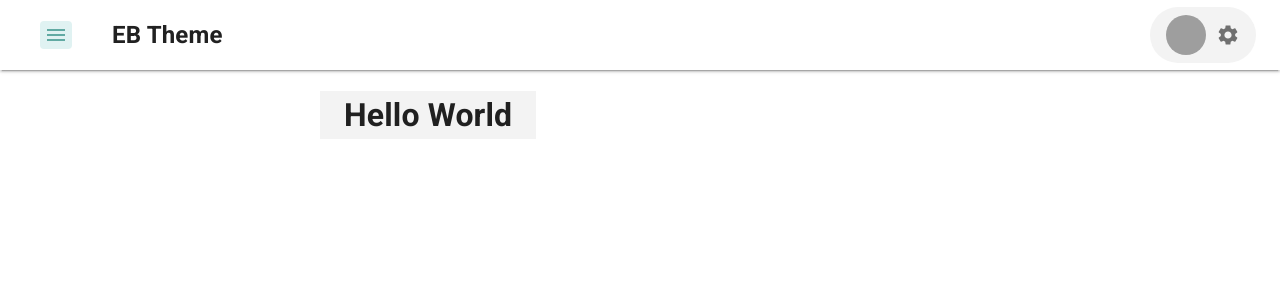
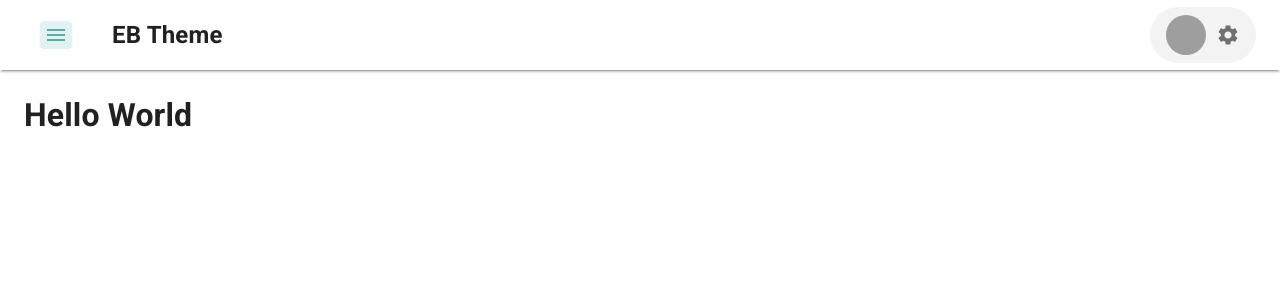
Before and after one commit to buzzracharyeah-rejan/eb_theme, a React (Create React App) app: page /dashboard/adminManagement in a window 1280 px wide. Shown: the top 300 px of the page. Built offline with nearby package versions, Linux system fonts and the light colour scheme; grey boxes are pictures that could not be loaded.

Commit message:
margin and layout fixes

```diff
--- a/src/layouts/Drawer/index.jsx
+++ b/src/layouts/Drawer/index.jsx
@@ -17,19 +17,27 @@ import {
 import { Icon } from '@mui/material';
 
 const ItemsList = [
-  { icon: <InboxIcon />, text: 'Page Management', path: '/dashboard/pageManagement' },
-  { icon: <MailIcon />, text: 'Admin Management', path: '/dashboard/adminManagement' },
+  {
+    icon: <InboxIcon />,
+    text: 'Page Management',
+    path: '/dashboard/pageManagement',
+  },
+  {
+    icon: <MailIcon />,
+    text: 'Admin Management',
+    path: '/dashboard/adminManagement',
+  },
 ];
 
 const drawerWidth = 300;
 
-const AppDrawer = () => {
-  const { sidebarOpen } = useContext(AppBarContext);
+const AppDrawer = (props) => {
+  const { sidebarOpen } = props;
   const navigate = useNavigate();
   return (
     <SideMenu
-      variant='persistent'
-      anchor='left'
+      variant="persistent"
+      anchor="left"
       open={sidebarOpen}
       sx={{
         '& .MuiDrawer-paper': {
--- a/src/layouts/index.jsx
+++ b/src/layouts/index.jsx
@@ -1,31 +1,29 @@
-import React from 'react';
+import React, { useContext } from 'react';
 import { Container, Grid } from '@mui/material';
 
 import HelloWorld from '../components/HelloWorld';
 import Sidebar from './Drawer';
 import AppBar from './AppBar';
-
+import { AppBarContext } from '../context/AppBarContext';
 import AppBarProvider from '../context/AppBarContext';
 import { styled } from '@mui/material';
 import { createTheme } from '@mui/material';
 
 const BaseLayout = ({ children }) => {
   const theme = createTheme();
+  const { sidebarOpen } = useContext(AppBarContext);
   return (
-    <AppBarProvider>
+    <>
       <AppBar />
-      <Grid container>
-        <Grid item md={3}>
-          <Sidebar />
-        </Grid>
-        <Grid item xl={9}>
-          <Container md={9} sx={{ background: '#f3f3f3' }}>
-            <HelloWorld />
-            {children}
-          </Container>
-        </Grid>
-      </Grid>
-    </AppBarProvider>
+      <div>
+        <Sidebar sidebarOpen={sidebarOpen} />
+
+        <Container style={{ marginLeft: sidebarOpen ? 300 : 0 }}>
+          <HelloWorld />
+          {children}
+        </Container>
+      </div>
+    </>
   );
 };
 
--- a/src/routes/index.js
+++ b/src/routes/index.js
@@ -9,30 +9,34 @@ import BaseLayout from '../layouts';
 import PageManagement from '../pages/PageManagement';
 import AdminManagement from '../pages/AdminManagement';
 import ErrorPage from '../pages/Error404';
+import AppBarProvider from '../context/AppBarContext';
 
 const AppRoutes = () => {
   // const {pathname} = useLocation();
   // const excludabeRoutes = ['/login', '/register', '/forgotPassword'];
   // const routeHit = excludabeRoutes.some(route => route === pathname)
 
+  const BaseElement = () => {
+    return (
+      <AppBarProvider>
+        <BaseLayout>
+          <Dashboard />
+        </BaseLayout>
+      </AppBarProvider>
+    );
+  };
+
   return (
     <>
       <Routes>
-        <Route
-          path='dashboard'
-          element={
-            <BaseLayout>
-              <Dashboard />
-            </BaseLayout>
-          }
-        >
-          <Route path='adminManagement' element={<AdminManagement />} />
+        <Route path="dashboard" element={<BaseElement />}>
+          <Route path="adminManagement" element={<AdminManagement />} />
         </Route>
-          <Route path='pageManagement' element={<PageManagement />} />
-        <Route path='login' element={<Login />} />
-        <Route path='forgotPassword' element={<ForgotPassword />} />
-        <Route path='register' element={<Signup />} />
-        <Route path='*' element={<ErrorPage />} />
+        <Route path="pageManagement" element={<PageManagement />} />
+        <Route path="login" element={<Login />} />
+        <Route path="forgotPassword" element={<ForgotPassword />} />
+        <Route path="register" element={<Signup />} />
+        <Route path="*" element={<ErrorPage />} />
       </Routes>
     </>
   );
```
Also changed, not shown: src/layouts/Drawer/Drawer.styles.js (+21 -10 lines).
